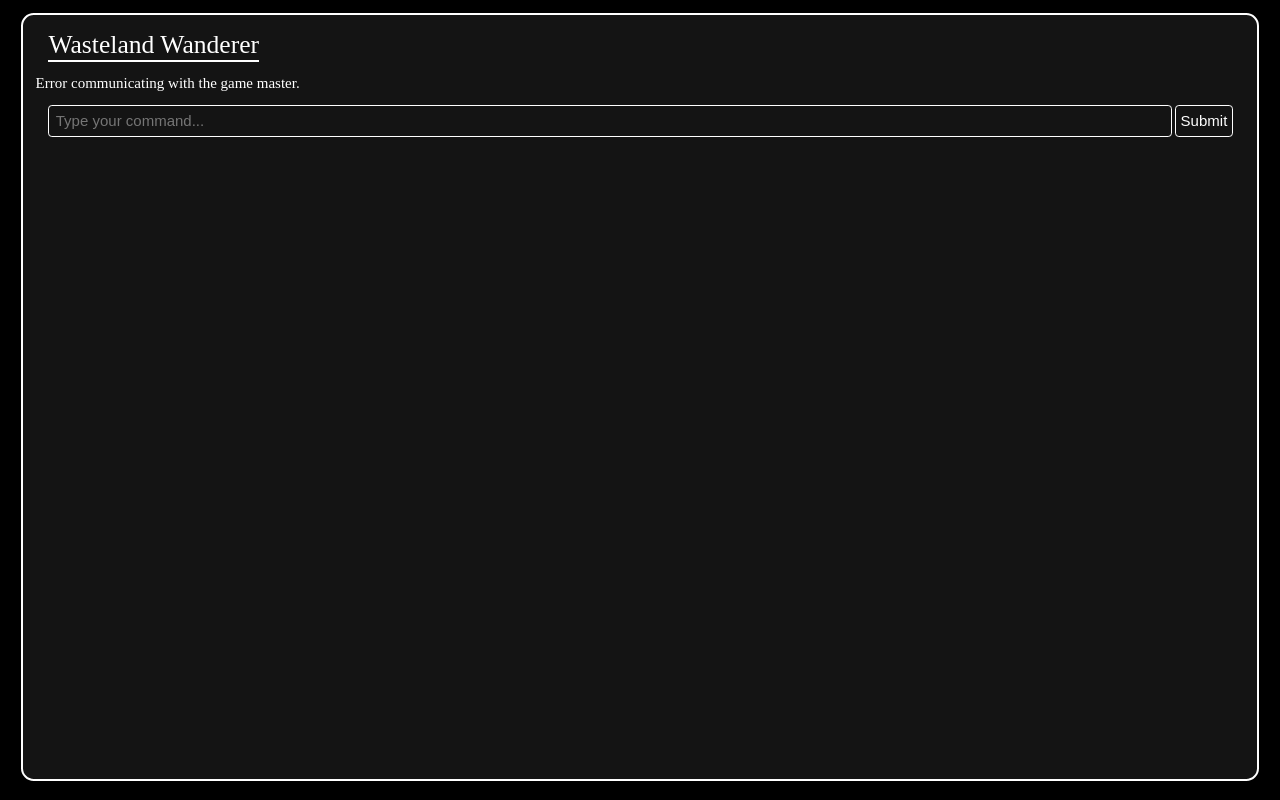
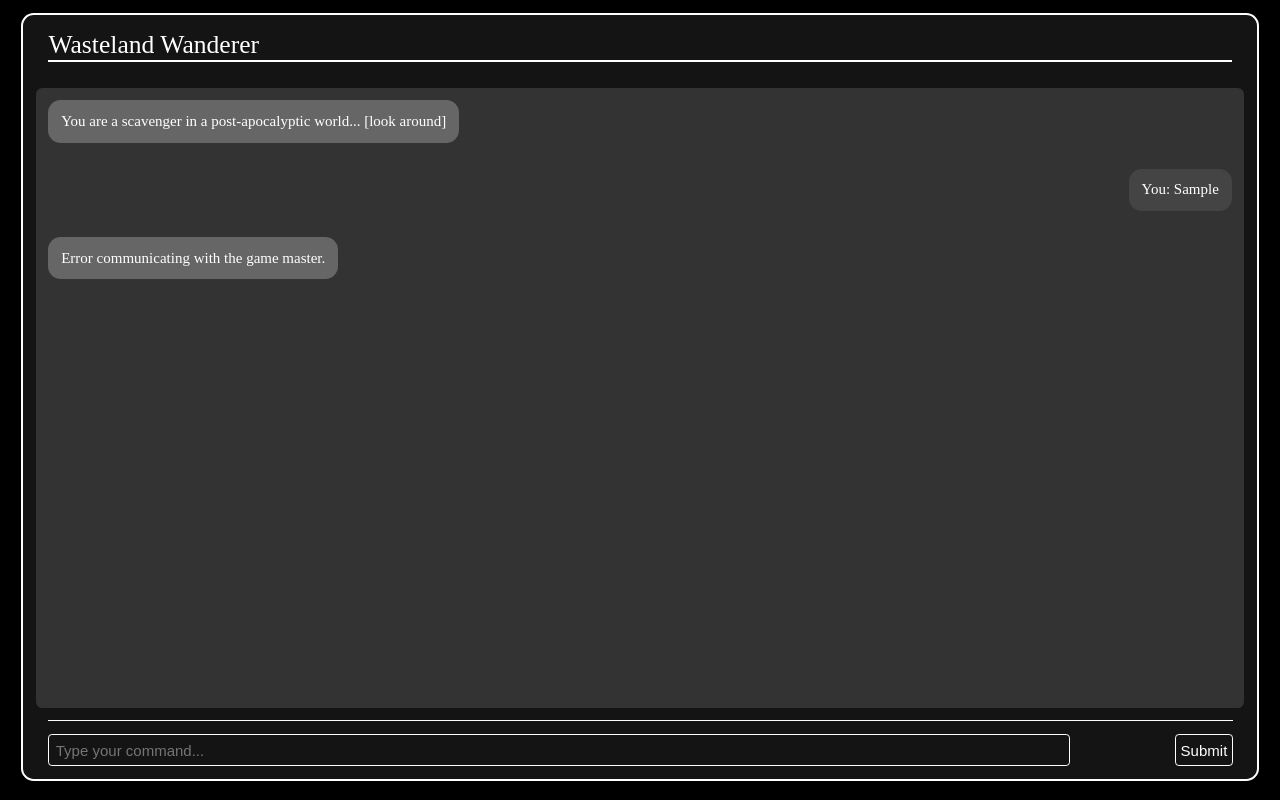
Before and after one commit to maahibatra/Wasteland-Wanderer, a website: page public/index.html in a window 1280 px wide. Both pictures are taken after typing "Sample" into the empty fields and a click on the button "Submit". Drawn offline with Linux system fonts and the light colour scheme; no server answers.

Commit message:
made it look like a chat

```diff
--- a/public/index.html
+++ b/public/index.html
@@ -9,10 +9,14 @@
 <body>
     <div id="game" class="game">
         <div class="header">Wasteland Wanderer</div>
-        <div id="story" class="story">You are a scavenger in a post-apocalyptic world... [look around]</div>
-        <div class="input">
-            <input type="text" id="command" class="command" placeholder="Type your command...">
-            <button id="submit" class="button">Submit</button>
+        <div class="chat">
+            <div id="story" class="story">
+                <div class="message ai-message">You are a scavenger in a post-apocalyptic world... [look around]</div>
+            </div>
+            <div class="input">
+                <input type="text" id="command" class="command" placeholder="Type your command...">
+                <button id="submit" class="button">Submit</button>
+            </div>
         </div>
     </div>
 
--- a/public/src/main.js
+++ b/public/src/main.js
@@ -1,5 +1,26 @@
 document.getElementById('submit').addEventListener('click', () => {
-    const command = document.getElementById('command').value;
+    const commandInput = document.getElementById('command');
+    const command = commandInput.value;
+
+    if (!command.trim()) {
+        const errorMessage = document.createElement('div');
+        errorMessage.classList.add('error-message');
+        errorMessage.textContent = "Please enter a command.";
+        document.getElementById('story').appendChild(errorMessage);
+        errorMessage.style.display = 'block';
+
+        setTimeout(() => {
+            errorMessage.style.display = 'none';
+        }, 1000);
+        return;
+    }
+
+    const userMessage = document.createElement('div');
+    userMessage.classList.add('user-message');
+    userMessage.textContent = `You: ${command}`;
+    document.getElementById('story').appendChild(userMessage);
+
+    commandInput.value = '';
 
     fetch('http://localhost:5000/api/command', {
         method: 'POST',
@@ -10,11 +31,19 @@ document.getElementById('submit').addEventListener('click', () => {
     })
         .then(response => response.json())
         .then(data => {
-            document.getElementById('story').textContent = data.response;
+            const story = document.getElementById('story');
+            const aiMessage = document.createElement('div');
+            aiMessage.classList.add('ai-message');
+            aiMessage.textContent = `AI: ${data.response}`;
+            story.appendChild(aiMessage);
+            story.scrollTop = story.scrollHeight;
         })
         .catch(() => {
-            document.getElementById('story').textContent = "Error communicating with the game master.";
+            const story = document.getElementById('story');
+            const errorMessage = document.createElement('div');
+            errorMessage.classList.add('ai-message');
+            errorMessage.textContent = "Error communicating with the game master.";
+            story.appendChild(errorMessage);
+            story.scrollTop = story.scrollHeight;
         });
-
-    document.getElementById('command').value = '';
 });
--- a/public/style.css
+++ b/public/style.css
@@ -1,6 +1,7 @@
 body {
     background-color: black;
     color: white;
+    overflow-y: hidden;
 }
 
 .game {
@@ -9,6 +10,9 @@ body {
     border-radius: 1vw;
     min-height: 95.5vh;
     margin: 1vw;
+    display: flex;
+    flex-direction: column;
+    justify-content: space-between;
 }
 
 .header {
@@ -21,6 +25,26 @@ body {
 .story {
     font-size: clamp(15px, 0.9vw, 30px);
     margin: 1vw;
+    padding: 1vw;
+    background-color: #333;
+    border-radius: 0.5vw;
+    flex-grow: 1; /* Allow story to grow and fill space */
+    overflow-y: auto;
+    word-wrap: break-word;
+    white-space: pre-wrap;
+    display: flex;
+    flex-direction: column;
+    gap: 1vw; /* Adds space between messages */
+}
+
+.chat {
+    display: flex;
+    flex-direction: column;
+    max-height: 88vh;
+    justify-content: flex-end;
+    flex-grow: 1; /* Allow chat to grow and take up available space */
+    overflow-y: auto;
+    overflow-x: hidden;
 }
 
 .input {
@@ -29,6 +53,9 @@ body {
     justify-content: space-between;
     align-items: center;
     margin: 0 2vw;
+    padding-top: 1vw;
+    padding-bottom: 1vw;
+    border-top: 0.1vw solid white;
 }
 
 .command {
@@ -41,6 +68,7 @@ body {
     color: white;
     outline: none;
     margin-right: 0.2vw;
+    max-width: 85%;
 }
 
 .button {
@@ -51,4 +79,41 @@ body {
     border: 0.1vw solid white;
     border-radius: 0.3vw;
     cursor: pointer;
+    flex-shrink: 0;
 }
+
+.user-message {
+    background-color: #444;
+    border-radius: 1vw;
+    margin-bottom: 1vw;
+    padding: 1vw;
+    max-width: 70%;
+    align-self: flex-end;
+    word-wrap: break-word;
+    white-space: pre-wrap;
+}
+
+.ai-message {
+    background-color: #666;
+    border-radius: 1vw;
+    margin-bottom: 1vw;
+    padding: 1vw;
+    max-width: 70%;
+    align-self: flex-start; /* Align to left */
+    word-wrap: break-word;
+    white-space: pre-wrap;
+}
+
+.error-message {
+    background-color: #444;
+    color: white;
+    border: 0.1vw solid white;
+    border-radius: 0.4vw;
+    padding: 1vw;
+    max-width: 70%;
+    align-self: center;
+    word-wrap: break-word;
+    white-space: pre-wrap;
+    display: none;
+    font-size: clamp(15px, 1vw, 25px);
+}
```
